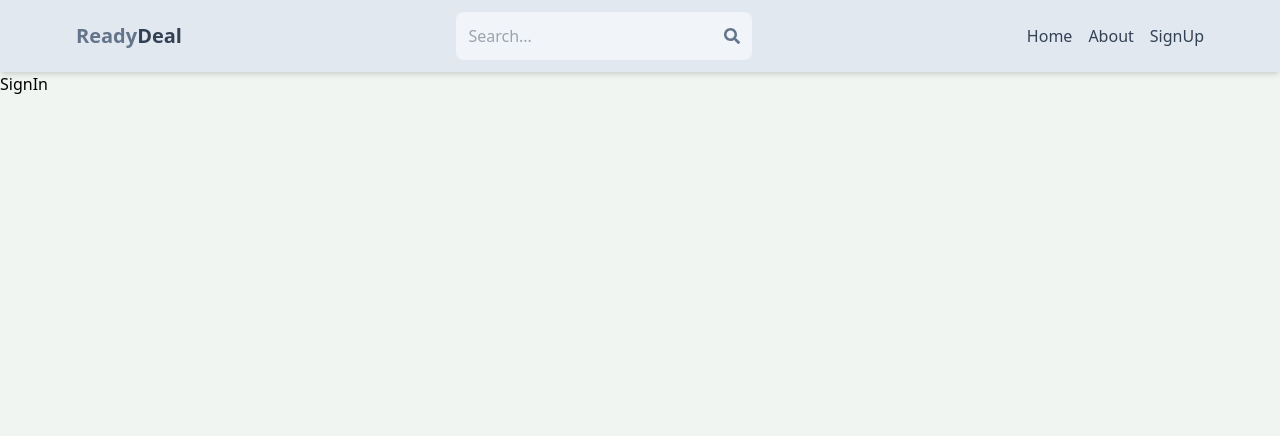
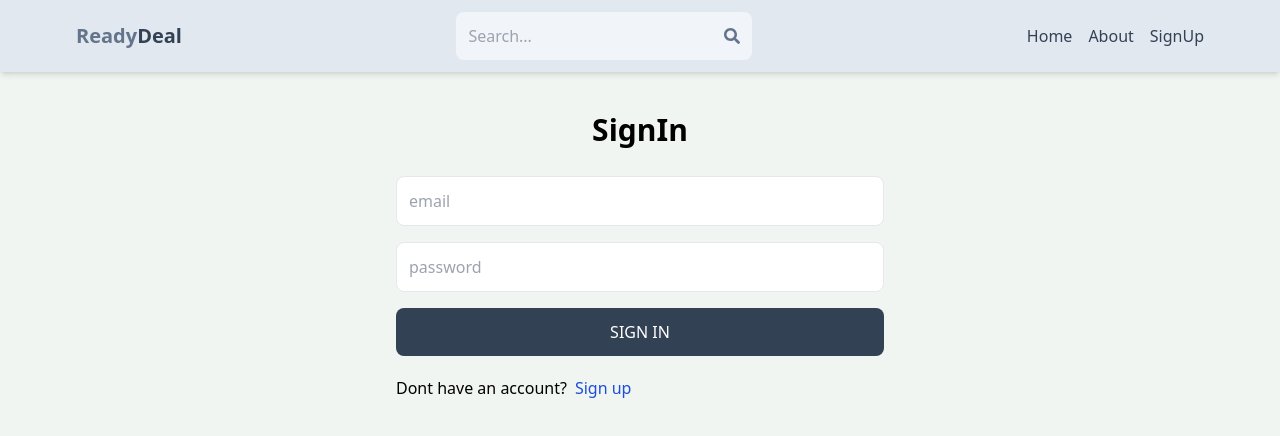
Before and after one commit to AkshayAS0910/real-estate, a React (Vite) app in the folder client/: page /sign-in in a window 1280 px wide. Shown: the top 436 px of the page. Built offline with nearby package versions, Linux system fonts and the light colour scheme.

Commit message:
complete sign in page functionality

```diff
--- a/client/src/pages/SignIn.jsx
+++ b/client/src/pages/SignIn.jsx
@@ -1,5 +1,77 @@
-
+import { useState } from "react";
+import { Link, useNavigate } from "react-router-dom";
 
 export default function SignIn() {
-  return <div>SignIn</div>;
+  const [formData, setFormData] = useState({});
+  const [error, setError] = useState(null);
+  const [isLoading, setIsLoading] = useState(false);
+  const navigate = useNavigate();
+
+  function handleChange(e) {
+    setFormData({
+      ...formData,
+      [e.target.id]: e.target.value,
+    });
+  }
+
+  async function handleSubmit(e) {
+    e.preventDefault();
+    try {
+      setIsLoading(true);
+      const res = await fetch("/api/auth/signin", {
+        method: "POST",
+        headers: {
+          "Content-Type": "application/json",
+        },
+        body: JSON.stringify(formData),
+      });
+      const data = await res.json();
+      if (data.success === false) {
+        setError(data.message);
+        setIsLoading(false);
+        return;
+      }
+      setIsLoading(false);
+      setError(null);
+      navigate("/");
+    } catch (error) {
+      setIsLoading(false);
+      setError(error.message);
+    }
+  }
+
+  return (
+    <div className="mx-auto max-w-lg p-3">
+      <h1 className="my-7 text-center text-3xl font-semibold">SignIn</h1>
+      <form onSubmit={handleSubmit} className="flex flex-col gap-4">
+        <input
+          type="email"
+          placeholder="email"
+          className="rounded-lg border p-3"
+          id="email"
+          onChange={handleChange}
+        />
+        <input
+          type="password"
+          placeholder="password"
+          className="rounded-lg border p-3"
+          id="password"
+          onChange={handleChange}
+        />
+        <button
+          disabled={isLoading}
+          className="rounded-lg bg-slate-700 p-3 uppercase text-white hover:opacity-95 disabled:opacity-80"
+        >
+          {isLoading ? "Loading..." : "Sign in"}
+        </button>
+      </form>
+      <div className="mt-5 flex gap-2">
+        <p>Dont have an account?</p>
+        <Link to="/sign-up">
+          <span className="text-blue-700">Sign up</span>
+        </Link>
+      </div>
+      {error && <p className="mt-5 text-red-500">{error}</p>}
+    </div>
+  );
 }
--- a/client/src/pages/SignUp.jsx
+++ b/client/src/pages/SignUp.jsx
@@ -39,8 +39,6 @@
       setError(error.message);
     }
   }
-  console.log(formData);
-  console.log(isLoading);
 
   return (
     <div className="mx-auto max-w-lg p-3">
```
